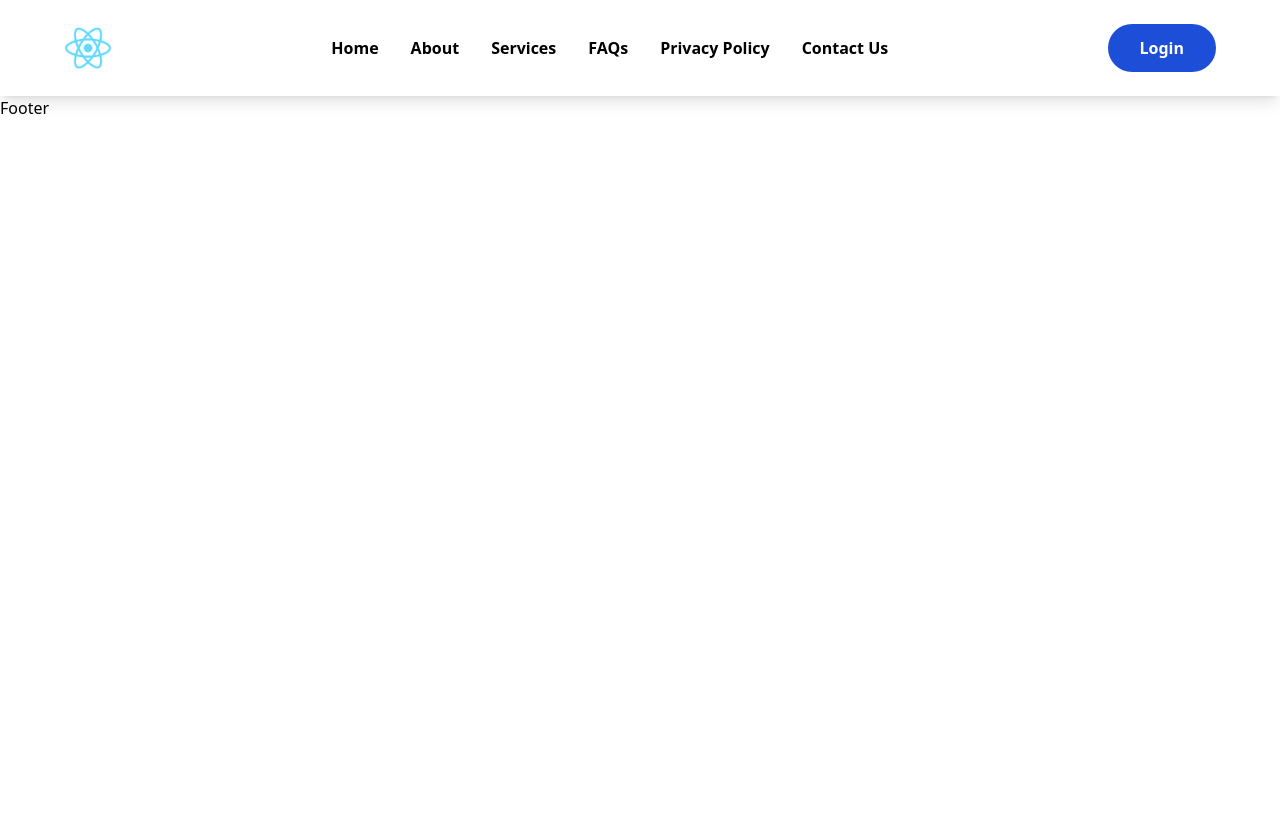
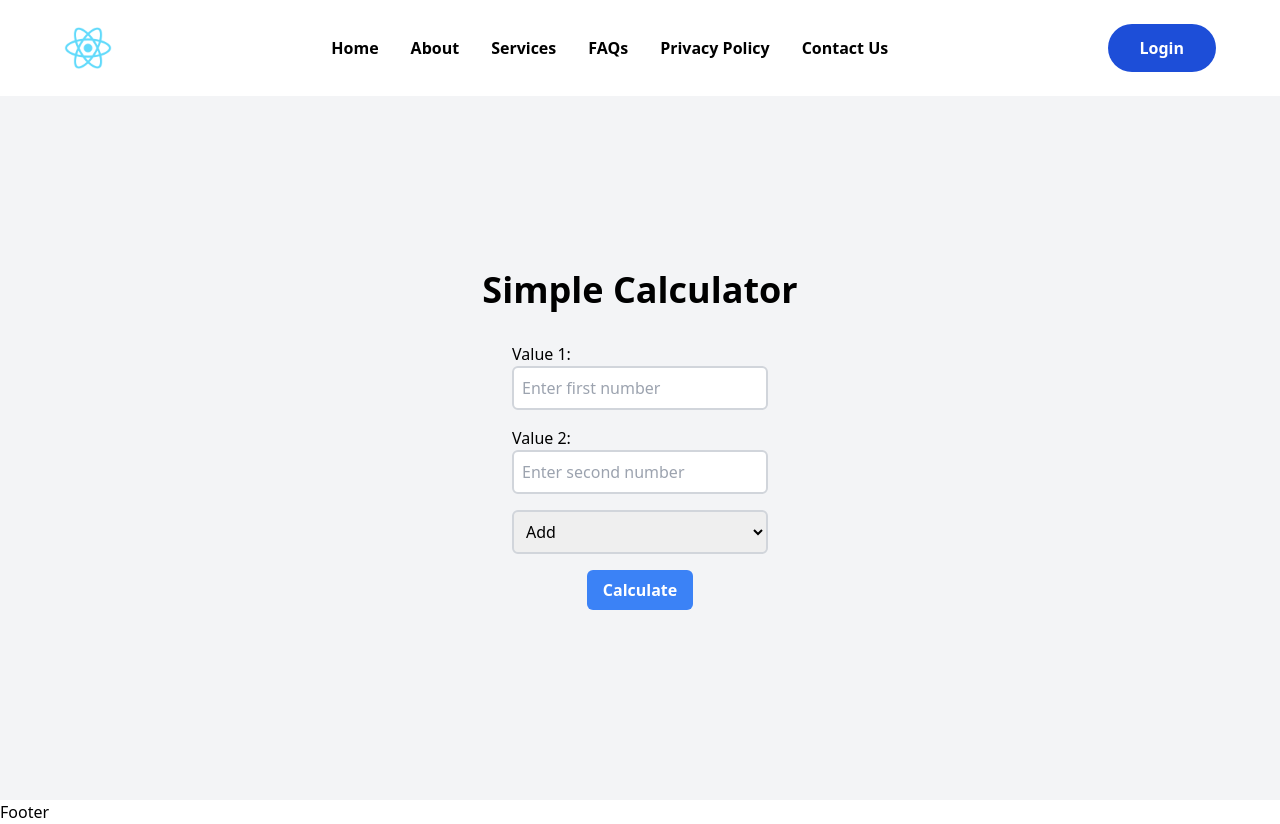
Before and after one commit to anantamishra/react-class, a React (Create React App) app: page /operation in a window 1280 px wide. Before the commit the page ends 800 px from the top, so only its background shows below. Built offline with nearby package versions, Linux system fonts and the light colour scheme.

Commit message:
operations with useState added

```diff
--- a/src/App.js
+++ b/src/App.js
@@ -1,7 +1,7 @@
 import { Route, Routes } from 'react-router-dom';
 import './App.css';
 import { Footer, Header } from './components';
-import { About, Contact, Home, SumInputs } from './pages';
+import { About, Contact, Home, Operation, SumInputs } from './pages';
 
 
 function App() {
@@ -13,6 +13,7 @@ function App() {
         <Route path="/about" element={<About />} />
         <Route path="/contact" element={<Contact />} />
         <Route path="/use-effect" element={<SumInputs />} />
+        <Route path="/operation" element={<Operation />} />
       </Routes>
       <Footer />
     </>
--- a/src/pages/index.js
+++ b/src/pages/index.js
@@ -2,3 +2,4 @@ export * from './home'
 export * from './about'
 export * from './contact'
 export * from './use-effect'
+export * from './operation'
--- /dev/null
+++ b/src/pages/operation.jsx
@@ -0,0 +1,90 @@
+import React, { useState } from "react";
+
+export function Operation() {
+  const [num1, setNum1] = useState(0);
+  const [num2, setNum2] = useState(0);
+  const [operation, setOperation] = useState("add");
+  const [result, setResult] = useState(null);
+
+  const handleCalculate = () => {
+    const n1 = parseFloat(num1);
+    const n2 = parseFloat(num2);
+
+    if (isNaN(n1) || isNaN(n2)) {
+      alert("Please enter valid numbers!");
+      return;
+    }
+
+    let calcResult;
+
+    // Using if-else logic instead of switch
+    if (operation === "add") {
+      calcResult = n1 + n2;
+    } else if (operation === "subtract") {
+      calcResult = n1 - n2;
+    } else if (operation === "multiply") {
+      calcResult = n1 * n2;
+    } else if (operation === "divide") {
+      if (n2 === 0) {
+        alert("Cannot divide by zero!");
+        return;
+      }
+      calcResult = n1 / n2;
+    } else {
+      calcResult = 0;
+    }
+
+    setResult(calcResult);
+  };
+
+  return (
+    <div className="flex flex-col items-center justify-center min-h-[88vh] bg-gray-100">
+      <h1 className="text-4xl font-bold mb-8">Simple Calculator</h1>
+
+      <div className="mb-4">
+        <p>Value 1:</p>
+        <input
+          type="number"
+          placeholder="Enter first number"
+          onChange={(e) => setNum1(e.target.value)}
+          className="border-2 border-gray-300 rounded-md p-2 w-64"
+        />
+      </div>
+
+      <div className="mb-4">
+        <p>Value 2:</p>
+        <input
+          type="number"
+          placeholder="Enter second number"
+          onChange={(e) => setNum2(e.target.value)}
+          className="border-2 border-gray-300 rounded-md p-2 w-64"
+        />
+      </div>
+
+      <div className="mb-4">
+        <select
+          onChange={(e) => setOperation(e.target.value)}
+          className="border-2 border-gray-300 rounded-md p-2 w-64"
+        >
+          <option value="add">Add</option>
+          <option value="subtract">Subtract</option>
+          <option value="multiply">Multiply</option>
+          <option value="divide">Divide</option>
+        </select>
+      </div>
+
+      <div className="mb-4">
+        <button
+          onClick={handleCalculate}
+          className="bg-blue-500 text-white font-semibold py-2 px-4 rounded-md hover:bg-blue-600"
+        >
+          Calculate
+        </button>
+      </div>
+
+      {result !== null && (
+        <h2 className="text-2xl font-bold">Result: {result}</h2>
+      )}
+    </div>
+  );
+}
--- a/src/pages/use-effect.jsx
+++ b/src/pages/use-effect.jsx
@@ -12,7 +12,6 @@ export function SumInputs() {
   const handleInput2Change = (event) => {
     setInput2(event.target.value);
   };
-
   const calculateSum = (value1, value2) => {
     return Number(value1) + Number(value2);
   };
```
